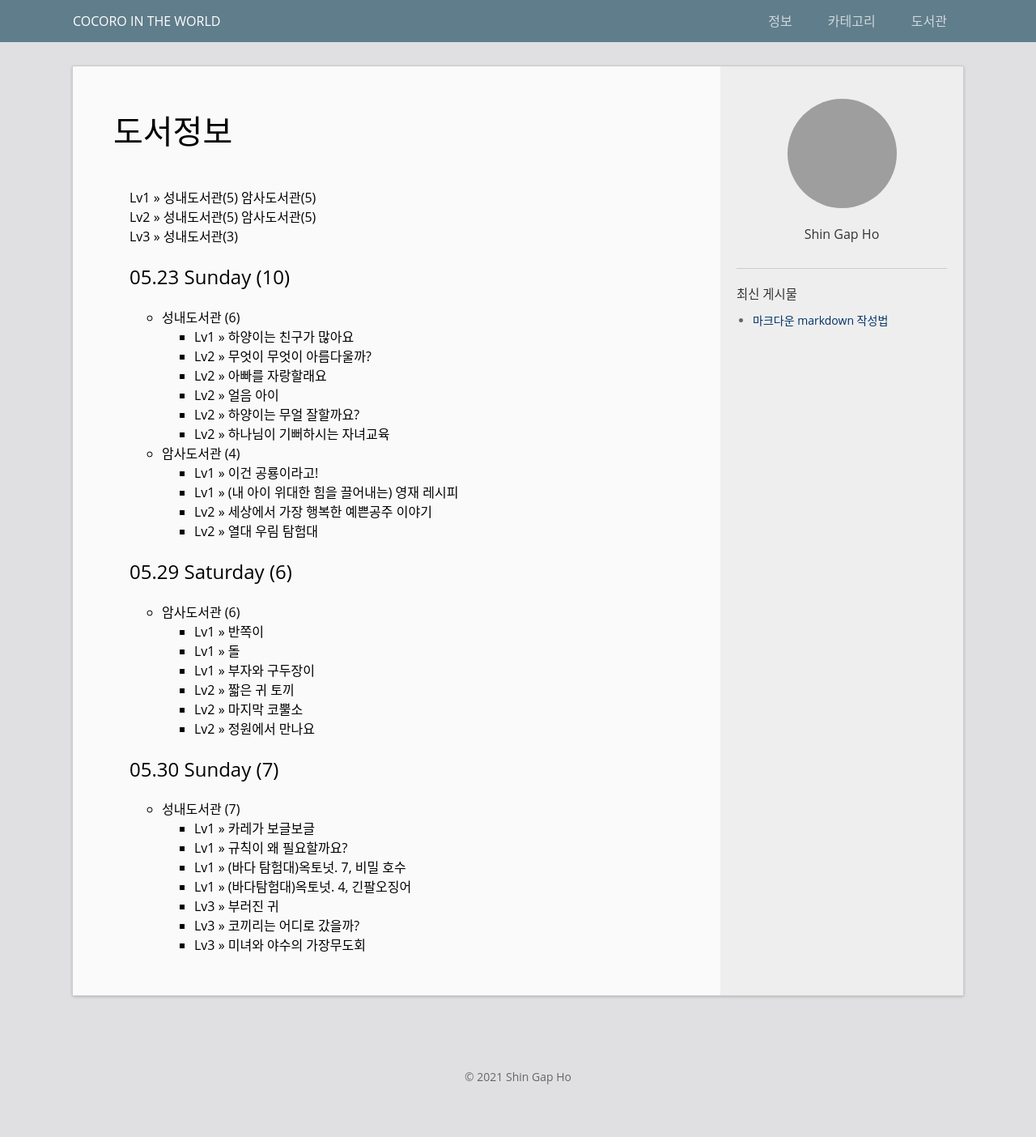
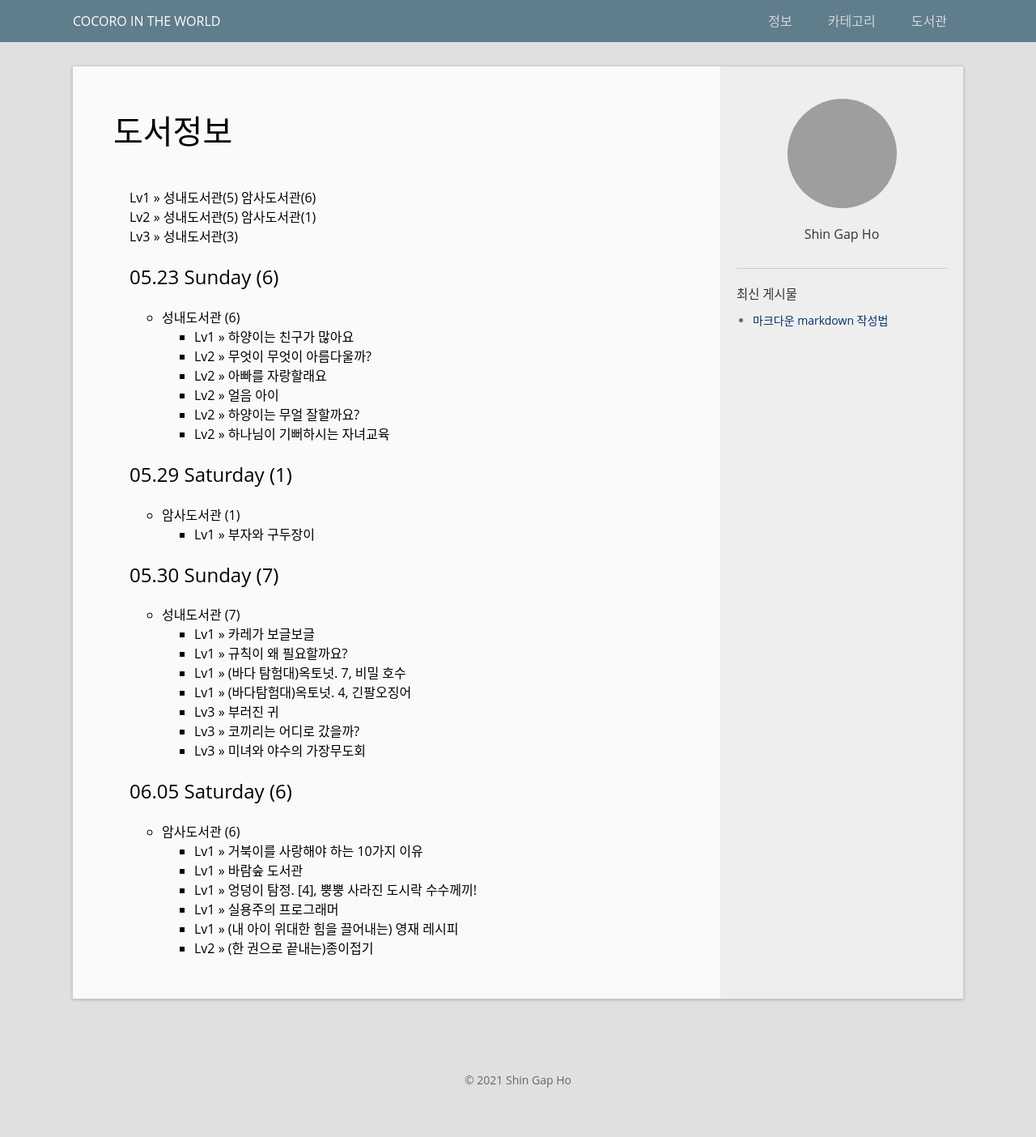
Before and after one commit to ghshin/ghshin.github.io, a Jekyll site: the page built from library.html, in a window 1280 px wide. Shown: the whole page at 81% size. Built offline with Jekyll 4.4.1, drawn with Linux system fonts in a browser that asks for light colours; grey boxes are pictures that could not be loaded.

Commit message:
auto commit 2021-05-22-15:30:02

```diff
--- a/_data/librarys.yml
+++ b/_data/librarys.yml
@@ -1,3 +1,33 @@
+- name: Lv1
+  title: 거북이를 사랑해야 하는 10가지 이유
+  library: 암사도서관
+  in_date: 2021.05.22
+  out_date: 2021.06.05
+  status: 연기불가
+- name: Lv1
+  title: 바람숲 도서관
+  library: 암사도서관
+  in_date: 2021.05.22
+  out_date: 2021.06.05
+  status: 연기불가
+- name: Lv1
+  title: 엉덩이 탐정. [4], 뿡뿡 사라진 도시락 수수께끼!
+  library: 암사도서관
+  in_date: 2021.05.22
+  out_date: 2021.06.05
+  status: 연기불가
+- name: Lv1
+  title: 실용주의 프로그래머
+  library: 암사도서관
+  in_date: 2021.05.22
+  out_date: 2021.06.05
+  status: 연기불가
+- name: Lv1
+  title: (내 아이 위대한 힘을 끌어내는) 영재 레시피
+  library: 암사도서관
+  in_date: 2021.05.22
+  out_date: 2021.06.05
+  status: 연기불가
 - name: Lv1
   title: 카레가 보글보글
   library: 성내도서관
@@ -23,34 +53,10 @@
   out_date: 2021.05.30
   status: 연기불가
 - name: Lv1
-  title: 반쪽이
-  library: 암사도서관
-  in_date: 2021.05.08
-  out_date: 2021.05.29
-  status: 연기불가
-- name: Lv1
-  title: 돌
-  library: 암사도서관
-  in_date: 2021.05.08
-  out_date: 2021.05.29
-  status: 연기불가
-- name: Lv1
   title: 부자와 구두장이
   library: 암사도서관
   in_date: 2021.05.08
   out_date: 2021.05.29
-  status: 연기불가
-- name: Lv1
-  title: 이건 공룡이라고!
-  library: 암사도서관
-  in_date: 2021.05.02
-  out_date: 2021.05.23
-  status: 연기불가
-- name: Lv1
-  title: (내 아이 위대한 힘을 끌어내는) 영재 레시피
-  library: 암사도서관
-  in_date: 2021.05.02
-  out_date: 2021.05.23
   status: 연기불가
 - name: Lv1
   title: 하양이는 친구가 많아요
@@ -59,34 +65,10 @@
   out_date: 2021.05.23
   status: 연기불가
 - name: Lv2
-  title: 짧은 귀 토끼
+  title: (한 권으로 끝내는)종이접기
   library: 암사도서관
-  in_date: 2021.05.08
-  out_date: 2021.05.29
-  status: 연기불가
-- name: Lv2
-  title: 마지막 코뿔소
-  library: 암사도서관
-  in_date: 2021.05.08
-  out_date: 2021.05.29
-  status: 연기불가
-- name: Lv2
-  title: 정원에서 만나요
-  library: 암사도서관
-  in_date: 2021.05.08
-  out_date: 2021.05.29
-  status: 연기불가
-- name: Lv2
-  title: 세상에서 가장 행복한 예쁜공주 이야기
-  library: 암사도서관
-  in_date: 2021.05.02
-  out_date: 2021.05.23
-  status: 연기불가
-- name: Lv2
-  title: 열대 우림 탐험대
-  library: 암사도서관
-  in_date: 2021.05.02
-  out_date: 2021.05.23
+  in_date: 2021.05.22
+  out_date: 2021.06.05
   status: 연기불가
 - name: Lv2
   title: 무엇이 무엇이 아름다울까?
```
